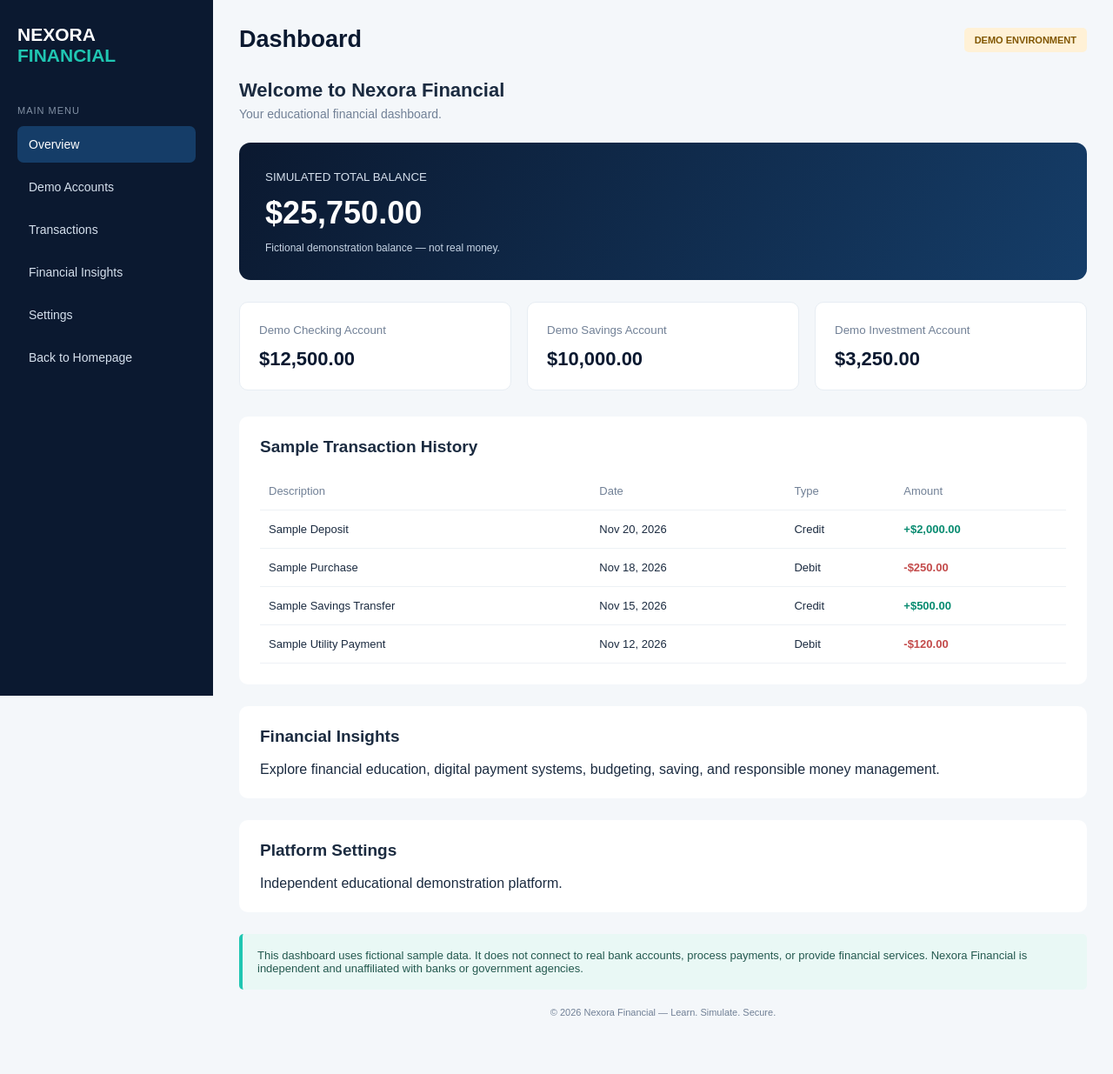
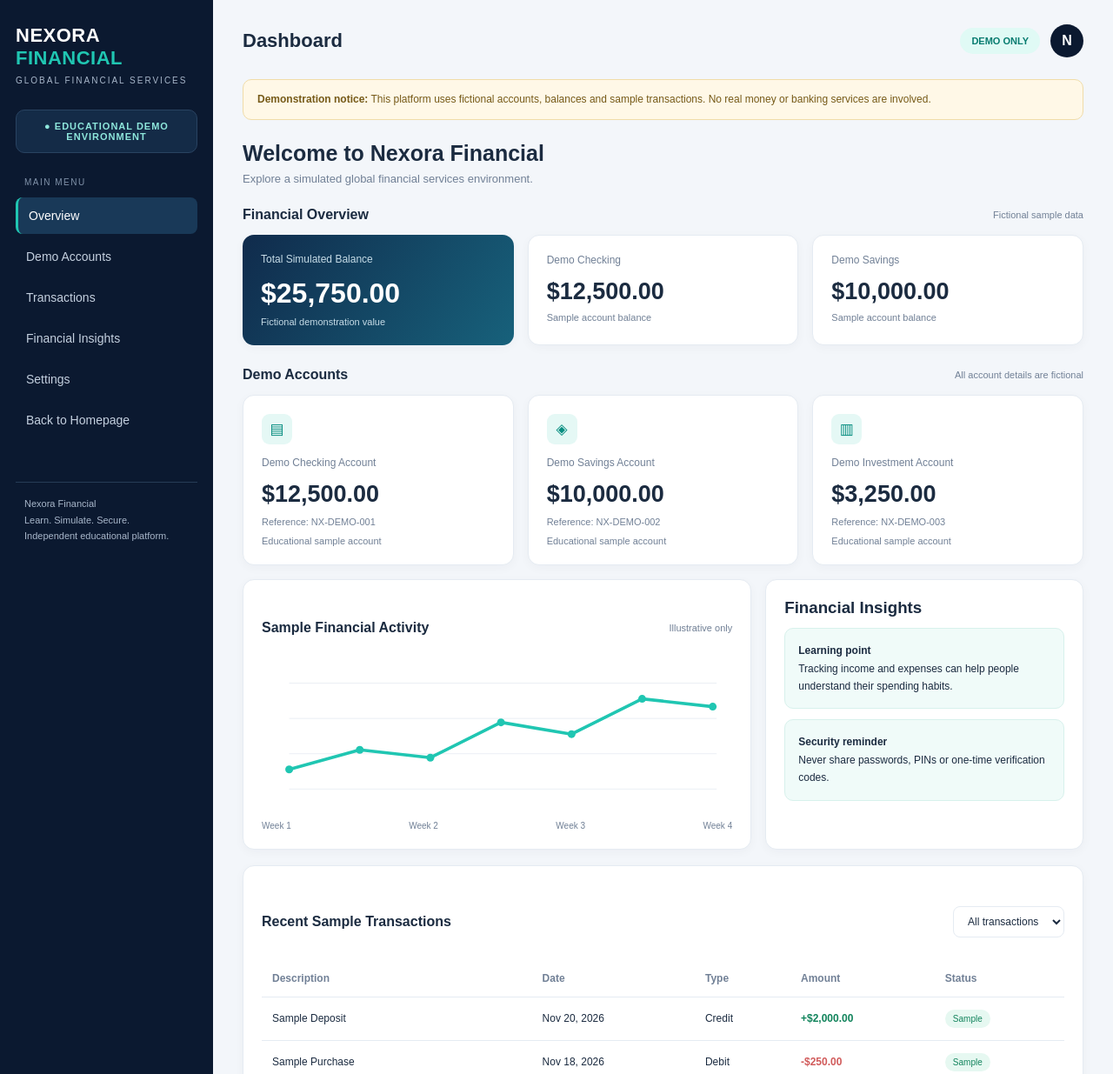
Before and after one commit to chasebankreliefsuppot/Chase-financial-support-, a plain HTML site: page dashboard.html in a window 1280 px wide. Shown: the top 1235 px of the page at 87% size. Drawn offline with Linux system fonts and the light colour scheme.

Commit message:
Upgrade Nexora Financial dashboard
Improve dashboard layout, responsive mobile design, sample financial activity chart, demo accounts, and transaction filtering.

```diff
--- a/dashboard.html
+++ b/dashboard.html
@@ -5,273 +5,276 @@
 <meta charset="UTF-8">
 <meta name="viewport" content="width=device-width, initial-scale=1.0">
 <meta name="theme-color" content="#0b1930">
-  <title>Nexora Financial | Dashboard</title>
+<title>Nexora Financial | Global Financial Services</title>
 
 <style>
 :root {
-      --navy: #0b1930;
-      --blue: #153d68;
-      --teal: #20c6b2;
-      --light: #f4f7fa;
-      --white: #ffffff;
-      --text: #1b2b40;
-      --muted: #718096;
+  --navy:#0b1930;
+  --blue:#153d68;
+  --teal:#20c6b2;
+  --light:#f3f6fa;
+  --white:#fff;
+  --text:#1b2b40;
+  --muted:#718096;
+  --border:#e5ebf2;
 }
-
-    * {
-      margin: 0;
-      padding: 0;
-      box-sizing: border-box;
+*{box-sizing:border-box;margin:0;padding:0}
+body{
+  font-family:Arial,Helvetica,sans-serif;
+  background:var(--light);
+  color:var(--text);
 }
-
-    body {
-      font-family: Arial, sans-serif;
-      background: var(--light);
-      color: var(--text);
+a{text-decoration:none;color:inherit}
+.layout{display:flex;min-height:100vh}
+.sidebar{
+  width:245px;
+  background:var(--navy);
+  color:white;
+  padding:28px 18px;
+  flex-shrink:0;
 }
-
-    .sidebar {
-      position: fixed;
-      top: 0;
-      left: 0;
-      width: 245px;
-      height: 100vh;
-      background: var(--navy);
-      color: white;
-      padding: 28px 20px;
+.brand{font-size:22px;font-weight:800;letter-spacing:.5px}
+.brand span{color:var(--teal)}
+.brand-sub{
+  color:#a8b7ca;
+  font-size:10px;
+  letter-spacing:2px;
+  margin-top:7px;
 }
-
-    .logo {
-      font-size: 21px;
-      font-weight: bold;
-      margin-bottom: 45px;
+.demo-side{
+  margin:28px 0;
+  padding:12px;
+  background:#142b47;
+  border:1px solid #294361;
+  border-radius:10px;
+  color:#8ee7dc;
+  font-size:11px;
+  text-align:center;
+  letter-spacing:1px;
+  font-weight:bold;
 }
-
-    .logo span {
-      color: var(--teal);
+.nav-title{
+  color:#8193aa;
+  font-size:10px;
+  letter-spacing:1.5px;
+  margin:25px 10px 12px;
 }
-
-    .nav-label {
-      color: #8291a4;
-      font-size: 11px;
-      margin: 25px 0 12px;
-      letter-spacing: 1px;
+.nav a{
+  display:block;
+  padding:13px 12px;
+  margin:5px 0;
+  border-radius:8px;
+  color:#c4d0df;
+  font-size:14px;
 }
-
-    .menu a {
-      display: block;
-      color: #d5e0ed;
-      padding: 13px;
-      margin-bottom: 7px;
-      border-radius: 7px;
-      text-decoration: none;
-      font-size: 14px;
+.nav a:hover,.nav a.active{
+  background:#193958;
+  color:white;
 }
-
-    .menu a.active,
-    .menu a:hover {
-      background: var(--blue);
-      color: white;
+.nav a.active{border-left:3px solid var(--teal)}
+.sidebar-bottom{
+  margin-top:50px;
+  padding:15px 10px;
+  border-top:1px solid #263c56;
+  color:#a8b7ca;
+  font-size:11px;
+  line-height:1.7;
 }
-
-    .main {
-      margin-left: 245px;
-      padding: 30px;
+.main{flex:1;min-width:0;padding:28px 34px}
+.topbar{
+  display:flex;
+  justify-content:space-between;
+  align-items:center;
+  gap:15px;
+  margin-bottom:25px;
 }
-
-    .topbar {
-      display: flex;
-      justify-content: space-between;
-      align-items: center;
-      gap: 15px;
-      margin-bottom: 30px;
+.topbar h2{font-size:22px}
+.top-right{
+  display:flex;
+  align-items:center;
+  gap:12px;
 }
-
-    .topbar h1 {
-      font-size: 27px;
-      color: var(--navy);
+.demo-pill{
+  background:#e0faf5;
+  color:#087c70;
+  padding:9px 13px;
+  border-radius:30px;
+  font-size:11px;
+  font-weight:bold;
 }
-
-    .demo-label {
-      display: inline-block;
-      background: #fff1d6;
-      color: #805600;
-      padding: 8px 12px;
-      border-radius: 5px;
-      font-size: 11px;
-      font-weight: bold;
+.profile{
+  width:38px;height:38px;border-radius:50%;
+  background:var(--navy);color:white;
+  display:grid;place-items:center;font-weight:bold;
 }
-
-    .welcome {
-      margin-bottom: 25px;
+.notice{
+  background:#fff8e7;
+  border:1px solid #f0dca8;
+  color:#765a18;
+  padding:13px 16px;
+  border-radius:10px;
+  font-size:12px;
+  line-height:1.6;
+  margin-bottom:24px;
 }
-
-    .welcome h2 {
-      font-size: 22px;
-      margin-bottom: 6px;
+.welcome{margin-bottom:24px}
+.welcome h1{font-size:25px;margin-bottom:7px}
+.welcome p{color:var(--muted);font-size:13px}
+.section-heading{
+  display:flex;justify-content:space-between;
+  align-items:center;gap:10px;margin:25px 0 14px;
 }
-
-    .welcome p {
-      color: var(--muted);
-      font-size: 14px;
+.section-heading h3{font-size:16px}
+.section-heading span{font-size:11px;color:var(--muted)}
+.cards{
+  display:grid;
+  grid-template-columns:repeat(3,minmax(0,1fr));
+  gap:16px;
 }
-
-    .balance-card {
-      background: linear-gradient(120deg, var(--navy), var(--blue));
-      color: white;
-      padding: 30px;
-      border-radius: 13px;
-      margin-bottom: 25px;
+.card{
+  background:white;
+  padding:21px;
+  border-radius:13px;
+  border:1px solid var(--border);
+  box-shadow:0 3px 12px rgba(20,40,70,.035);
 }
-
-    .balance-card small {
-      color: #d5e0ed;
+.balance-card{
+  background:linear-gradient(125deg,#102b4c,#17617b);
+  color:white;
+  border:0;
 }
-
-    .balance {
-      font-size: 36px;
-      font-weight: bold;
-      margin: 12px 0;
+.card-label{font-size:12px;color:var(--muted)}
+.balance-card .card-label{color:#c6dce7}
+.amount{
+  font-size:27px;font-weight:800;
+  margin:14px 0 8px;
 }
-
-    .balance-card p {
-      color: #c7d5e5;
-      font-size: 12px;
+.balance-card .amount{font-size:32px}
+.card-foot{font-size:11px;color:var(--muted)}
+.balance-card .card-foot{color:#c6dce7}
+.account-icon{
+  width:35px;height:35px;
+  display:grid;place-items:center;
+  background:#e5f8f5;color:#078d80;
+  border-radius:9px;font-size:17px;
+  margin-bottom:14px;
 }
-
-    .cards {
-      display: grid;
-      grid-template-columns: repeat(3, 1fr);
-      gap: 18px;
-      margin-bottom: 30px;
+.account-number{
+  font-size:11px;color:var(--muted);
+  margin:10px 0;
 }
-
-    .card {
-      background: white;
-      padding: 22px;
-      border-radius: 10px;
-      border: 1px solid #e7edf3;
+.chart-wrap{
+  display:grid;
+  grid-template-columns:1.6fr 1fr;
+  gap:16px;
+  margin-top:16px;
 }
-
-    .card small {
-      color: var(--muted);
+.chart{
+  width:100%;height:auto;
+  margin-top:18px;
 }
-
-    .card h3 {
-      margin-top: 12px;
-      font-size: 22px;
-      color: var(--navy);
+.chart-labels{
+  display:flex;justify-content:space-between;
+  color:var(--muted);font-size:10px;
+  margin-top:5px;
 }
-
-    .section {
-      background: white;
-      border-radius: 10px;
-      padding: 24px;
-      margin-bottom: 25px;
-      overflow-x: auto;
+.insight{
+  background:#f0fbf9;
+  border:1px solid #d7f1ec;
+  padding:15px;border-radius:10px;
+  margin-top:12px;font-size:12px;line-height:1.7;
 }
-
-    .section h2 {
-      font-size: 19px;
-      margin-bottom: 18px;
+.transaction-card{margin-top:18px}
+.table-wrap{overflow-x:auto}
+table{
+  border-collapse:collapse;
+  width:100%;
+  min-width:520px;
+  margin-top:12px;
 }
-
-    table {
-      width: 100%;
-      border-collapse: collapse;
-      min-width: 500px;
+th,td{
+  padding:14px 12px;
+  text-align:left;
+  border-bottom:1px solid var(--border);
+  font-size:12px;
 }
-
-    th, td {
-      text-align: left;
-      padding: 14px 10px;
-      border-bottom: 1px solid #edf1f5;
-      font-size: 13px;
+th{color:var(--muted);font-weight:600}
+td{color:var(--text)}
+.status{
+  display:inline-block;
+  background:#e6f8f1;
+  color:#13845d;
+  padding:5px 9px;
+  border-radius:20px;
+  font-size:10px;
 }
-
-    th {
-      color: var(--muted);
-      font-weight: normal;
+.credit{color:#12845c;font-weight:bold}
+.debit{color:#d15b5b;font-weight:bold}
+.filter{
+  padding:9px 12px;
+  border:1px solid var(--border);
+  border-radius:8px;
+  background:white;
+  color:var(--text);
+  font-size:12px;
 }
-
-    .credit {
-      color: #078b70;
-      font-weight: bold;
+.bottom-grid{
+  display:grid;
+  grid-template-columns:1fr 1fr;
+  gap:16px;
+  margin-top:18px;
 }
-
-    .debit {
-      color: #c34a4a;
-      font-weight: bold;
+.info-text{
+  font-size:12px;
+  color:var(--muted);
+  line-height:1.8;
+  margin-top:10px;
 }
-
-    .notice {
-      background: #e9f8f5;
-      border-left: 4px solid var(--teal);
-      padding: 17px;
-      border-radius: 5px;
-      color: #24594f;
-      font-size: 13px;
+.footer{
+  text-align:center;
+  color:var(--muted);
+  font-size:10px;
+  line-height:1.8;
+  padding:28px 10px 10px;
 }
-
-    footer {
-      text-align: center;
-      color: var(--muted);
-      font-size: 11px;
-      padding: 20px;
+@media(max-width:900px){
+  .sidebar{width:205px}
+  .main{padding:24px 20px}
+  .cards{grid-template-columns:1fr 1fr}
+  .chart-wrap{grid-template-columns:1fr}
 }
-
-    @media(max-width: 800px) {
-      .sidebar {
-        position: relative;
-        width: 100%;
-        height: auto;
-        padding: 18px;
+@media(max-width:620px){
+  .layout{display:block}
+  .sidebar{width:100%;padding:18px}
+  .brand{font-size:20px}
+  .demo-side{margin:15px 0}
+  .nav-title,.sidebar-bottom{display:none}
+  .nav{
+    display:flex;gap:5px;
+    overflow-x:auto;padding-bottom:3px;
   }
-
-      .logo {
-        margin-bottom: 15px;
-      }
-
-      .nav-label {
-        display: none;
-      }
-
-      .menu {
-        display: flex;
-        flex-wrap: wrap;
-        gap: 5px;
-      }
-
-      .menu a {
-        padding: 9px;
-        font-size: 12px;
-        margin: 0;
-      }
-
-      .main {
-        margin-left: 0;
-        padding: 18px;
-      }
-
-      .cards {
-        grid-template-columns: 1fr;
-      }
-
-      .topbar h1 {
-        font-size: 22px;
-      }
+  .nav a{white-space:nowrap;padding:10px;font-size:12px}
+  .main{padding:20px 14px}
+  .topbar h2{font-size:18px}
+  .welcome h1{font-size:22px}
+  .cards{grid-template-columns:1fr}
+  .bottom-grid{grid-template-columns:1fr}
+  .amount{font-size:25px}
 }
 </style>
 </head>
 
 <body>
+<div class="layout">
 
 <aside class="sidebar">
-    <div class="logo">NEXORA <span>FINANCIAL</span></div>
+  <div class="brand">NEXORA <span>FINANCIAL</span></div>
+  <div class="brand-sub">GLOBAL FINANCIAL SERVICES</div>
 
-    <div class="nav-label">MAIN MENU</div>
+  <div class="demo-side">● EDUCATIONAL DEMO ENVIRONMENT</div>
 
-    <nav class="menu">
+  <div class="nav-title">MAIN MENU</div>
+  <nav class="nav">
     <a class="active" href="#overview">Overview</a>
     <a href="#accounts">Demo Accounts</a>
     <a href="#transactions">Transactions</a>
@@ -279,46 +282,153 @@
     <a href="#settings">Settings</a>
     <a href="index.html">Back to Homepage</a>
   </nav>
+
+  <div class="sidebar-bottom">
+    Nexora Financial<br>
+    Learn. Simulate. Secure.<br>
+    Independent educational platform.
+  </div>
 </aside>
 
 <main class="main">
 
-    <div class="topbar">
-      <h1>Dashboard</h1>
-      <span class="demo-label">DEMO ENVIRONMENT</span>
+  <header class="topbar">
+    <h2>Dashboard</h2>
+    <div class="top-right">
+      <span class="demo-pill">DEMO ONLY</span>
+      <div class="profile">N</div>
+    </div>
+  </header>
+
+  <div class="notice">
+    <strong>Demonstration notice:</strong>
+    This platform uses fictional accounts, balances and sample transactions.
+    No real money or banking services are involved.
   </div>
 
-    <div class="welcome" id="overview">
-      <h2>Welcome to Nexora Financial</h2>
-      <p>Your educational financial dashboard.</p>
+  <section class="welcome" id="overview">
+    <h1>Welcome to Nexora Financial</h1>
+    <p>Explore a simulated global financial services environment.</p>
+  </section>
+
+  <div class="section-heading">
+    <h3>Financial Overview</h3>
+    <span>Fictional sample data</span>
   </div>
 
-    <section class="balance-card">
-      <small>SIMULATED TOTAL BALANCE</small>
-      <div class="balance">$25,750.00</div>
-      <p>Fictional demonstration balance — not real money.</p>
-    </section>
-
-    <section class="cards" id="accounts">
-      <div class="card">
-        <small>Demo Checking Account</small>
-        <h3>$12,500.00</h3>
+  <section class="cards">
+    <div class="card balance-card">
+      <div class="card-label">Total Simulated Balance</div>
+      <div class="amount">$25,750.00</div>
+      <div class="card-foot">Fictional demonstration value</div>
     </div>
 
     <div class="card">
-        <small>Demo Savings Account</small>
-        <h3>$10,000.00</h3>
+      <div class="card-label">Demo Checking</div>
+      <div class="amount">$12,500.00</div>
+      <div class="card-foot">Sample account balance</div>
     </div>
 
     <div class="card">
-        <small>Demo Investment Account</small>
-        <h3>$3,250.00</h3>
+      <div class="card-label">Demo Savings</div>
+      <div class="amount">$10,000.00</div>
+      <div class="card-foot">Sample account balance</div>
     </div>
   </section>
 
-    <section class="section" id="transactions">
-      <h2>Sample Transaction History</h2>
+  <section id="accounts">
+    <div class="section-heading">
+      <h3>Demo Accounts</h3>
+      <span>All account details are fictional</span>
+    </div>
 
+    <div class="cards">
+      <div class="card">
+        <div class="account-icon">▤</div>
+        <div class="card-label">Demo Checking Account</div>
+        <div class="amount">$12,500.00</div>
+        <div class="account-number">Reference: NX-DEMO-001</div>
+        <div class="card-foot">Educational sample account</div>
+      </div>
+
+      <div class="card">
+        <div class="account-icon">◈</div>
+        <div class="card-label">Demo Savings Account</div>
+        <div class="amount">$10,000.00</div>
+        <div class="account-number">Reference: NX-DEMO-002</div>
+        <div class="card-foot">Educational sample account</div>
+      </div>
+
+      <div class="card">
+        <div class="account-icon">▥</div>
+        <div class="card-label">Demo Investment Account</div>
+        <div class="amount">$3,250.00</div>
+        <div class="account-number">Reference: NX-DEMO-003</div>
+        <div class="card-foot">Educational sample account</div>
+      </div>
+    </div>
+  </section>
+
+  <section class="chart-wrap" id="insights">
+    <div class="card">
+      <div class="section-heading">
+        <h3>Sample Financial Activity</h3>
+        <span>Illustrative only</span>
+      </div>
+
+      <svg class="chart" viewBox="0 0 600 190" role="img"
+           aria-label="Illustrative sample financial activity chart">
+        <g stroke="#e8edf3" stroke-width="1">
+          <line x1="35" y1="25" x2="580" y2="25"/>
+          <line x1="35" y1="70" x2="580" y2="70"/>
+          <line x1="35" y1="115" x2="580" y2="115"/>
+          <line x1="35" y1="160" x2="580" y2="160"/>
+        </g>
+        <path d="M35 135 L125 110 L215 120 L305 75 L395 90 L485 45 L575 55"
+              fill="none" stroke="#20c6b2" stroke-width="4"
+              stroke-linecap="round" stroke-linejoin="round"/>
+        <g fill="#20c6b2">
+          <circle cx="35" cy="135" r="5"/>
+          <circle cx="125" cy="110" r="5"/>
+          <circle cx="215" cy="120" r="5"/>
+          <circle cx="305" cy="75" r="5"/>
+          <circle cx="395" cy="90" r="5"/>
+          <circle cx="485" cy="45" r="5"/>
+          <circle cx="575" cy="55" r="5"/>
+        </g>
+      </svg>
+
+      <div class="chart-labels">
+        <span>Week 1</span><span>Week 2</span>
+        <span>Week 3</span><span>Week 4</span>
+      </div>
+    </div>
+
+    <div class="card">
+      <h3>Financial Insights</h3>
+      <div class="insight">
+        <strong>Learning point</strong><br>
+        Tracking income and expenses can help people understand their spending habits.
+      </div>
+      <div class="insight">
+        <strong>Security reminder</strong><br>
+        Never share passwords, PINs or one-time verification codes.
+      </div>
+    </div>
+  </section>
+
+  <section class="card transaction-card" id="transactions">
+    <div class="section-heading">
+      <h3>Recent Sample Transactions</h3>
+      <select class="filter" id="transactionFilter"
+              aria-label="Filter sample transactions">
+        <option value="all">All transactions</option>
+        <option value="credit">Sample credits</option>
+        <option value="debit">Sample debits</option>
+      </select>
+    </div>
+
+    <div class="table-wrap">
       <table>
         <thead>
           <tr>
@@ -326,66 +436,85 @@
             <th>Date</th>
             <th>Type</th>
             <th>Amount</th>
+            <th>Status</th>
           </tr>
         </thead>
-
-        <tbody>
-          <tr>
+        <tbody id="transactionRows">
+          <tr data-type="credit">
             <td>Sample Deposit</td>
             <td>Nov 20, 2026</td>
             <td>Credit</td>
             <td class="credit">+$2,000.00</td>
+            <td><span class="status">Sample</span></td>
           </tr>
-
-          <tr>
+          <tr data-type="debit">
             <td>Sample Purchase</td>
             <td>Nov 18, 2026</td>
             <td>Debit</td>
             <td class="debit">-$250.00</td>
+            <td><span class="status">Sample</span></td>
           </tr>
-
-          <tr>
+          <tr data-type="credit">
             <td>Sample Savings Transfer</td>
             <td>Nov 15, 2026</td>
             <td>Credit</td>
             <td class="credit">+$500.00</td>
+            <td><span class="status">Sample</span></td>
           </tr>
-
-          <tr>
+          <tr data-type="debit">
             <td>Sample Utility Payment</td>
             <td>Nov 12, 2026</td>
             <td>Debit</td>
             <td class="debit">-$120.00</td>
+            <td><span class="status">Sample</span></td>
           </tr>
         </tbody>
       </table>
+    </div>
   </section>
 
-    <section class="section" id="insights">
-      <h2>Financial Insights</h2>
-      <p>
-        Explore financial education, digital payment systems,
-        budgeting, saving, and responsible money management.
+  <section class="bottom-grid" id="settings">
+    <div class="card">
+      <h3>Platform Information</h3>
+      <p class="info-text">
+        Nexora Financial is an independent financial education and
+        simulation platform. It provides illustrative learning materials
+        about financial services, digital security and money management.
       </p>
+    </div>
+
+    <div class="card">
+      <h3>Security & Privacy</h3>
+      <p class="info-text">
+        This demonstration does not provide real banking authentication,
+        account access, payment processing or financial transactions.
+        Never enter real banking credentials on a demonstration platform.
+      </p>
+    </div>
   </section>
 
-    <section class="section" id="settings">
-      <h2>Platform Settings</h2>
-      <p>Independent educational demonstration platform.</p>
-    </section>
-
-    <div class="notice">
-      This dashboard uses fictional sample data. It does not connect to
-      real bank accounts, process payments, or provide financial services.
-      Nexora Financial is independent and unaffiliated with banks or
-      government agencies.
-    </div>
-
-    <footer>
-      © 2026 Nexora Financial — Learn. Simulate. Secure.
+  <footer class="footer">
+    © 2026 Nexora Financial — Global Financial Services<br>
+    Learn. Simulate. Secure.<br>
+    Independent educational platform. Not affiliated with any bank,
+    financial institution or government agency.<br>
+    All balances, accounts and transactions shown are fictional.
   </footer>
 
 </main>
+</div>
+
+<script>
+const filter = document.getElementById("transactionFilter");
+const rows = document.querySelectorAll("#transactionRows tr");
+
+filter.addEventListener("change", function () {
+  rows.forEach(function (row) {
+    row.hidden = filter.value !== "all" &&
+                 row.dataset.type !== filter.value;
+  });
+});
+</script>
 
 </body>
 </html>
```
Lines whose indentation alone changed are shown as unchanged.
